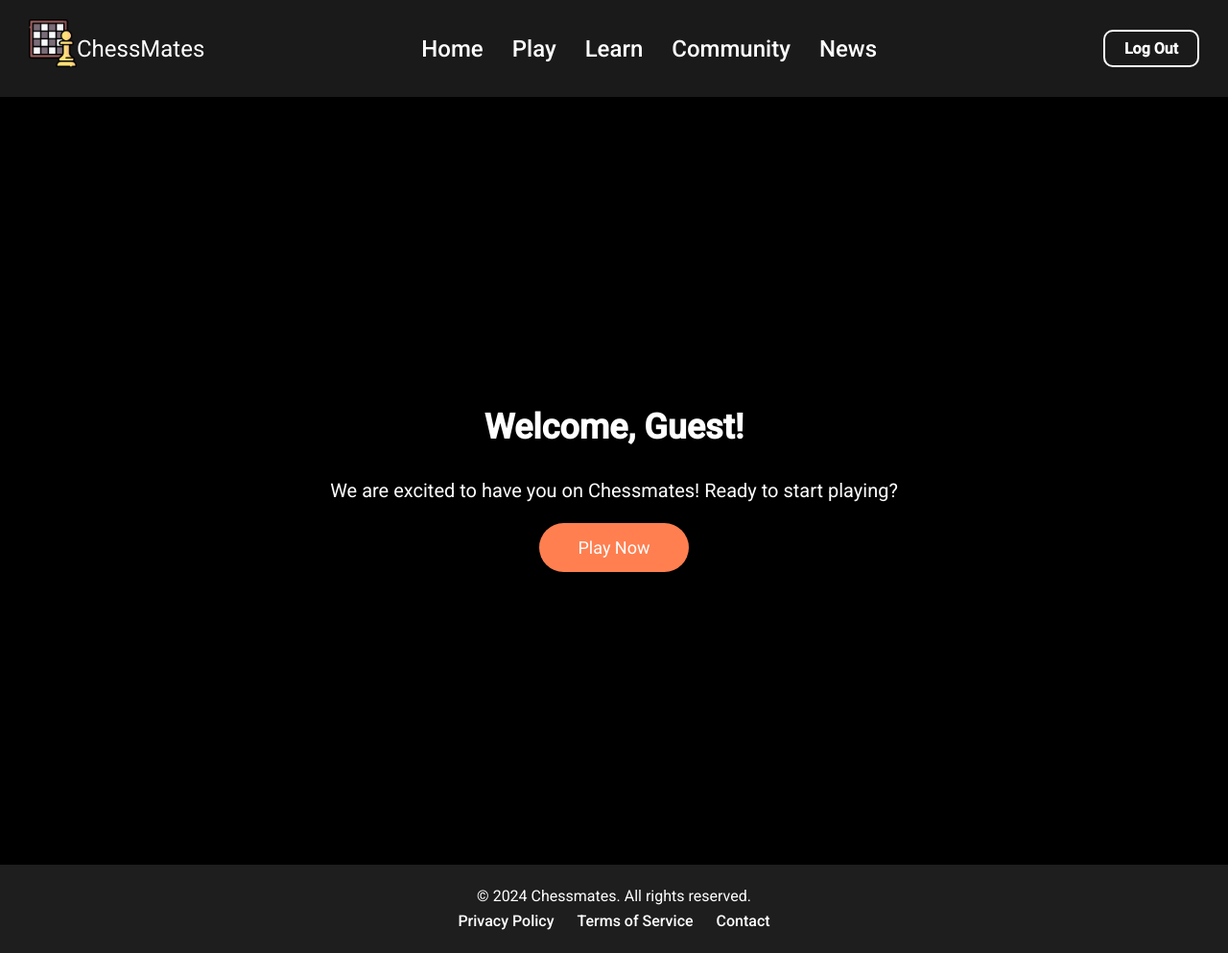
After one commit to Uday2k5/Chess-Project, a PHP site: page /welcome/welcome.php in a window 1280 px wide. The commit adds this page. Shown: the whole page at 96% size. Run offline with PHP 8.4, Linux system fonts and the light colour scheme.

Commit message:
added welcome and session for logged in user

```diff
--- a/Chessproject/index.php
+++ b/Chessproject/index.php
@@ -31,6 +31,7 @@
                 <!-- <button id="undoBtn">Undo</button> -->
                 <button id="resignBtn">Resign</button>
                 <button id="drawBtn">Offer Draw</button>
+                <button id="drawBtn">New Game</button>
             </div>
         </div>
 
--- /dev/null
+++ b/Chessproject/welcome/welcome.css
@@ -0,0 +1,152 @@
+* {
+    margin: 0;
+    padding: 0;
+    box-sizing: border-box;
+}
+
+body {
+    font-family: 'Roboto', sans-serif;
+    background-color: black;
+    color: #333;
+    line-height: 1.6;
+}
+
+header {
+    background-color: #1a1a1a;
+    color: white;
+    padding: 20px 30px;
+    box-shadow: 0 4px 10px rgba(0, 0, 0, 0.1);
+}
+
+.logo{
+    display: flex;
+    align-items: center;
+    justify-content: center;
+    flex-direction: row;
+    font-size:1.5rem;
+
+}
+ .logoimg{
+    width: 50px;
+    height: auto;
+ }
+nav {
+    display: flex;
+    justify-content: space-between;
+    align-items: center;
+}
+
+.nav-links {
+    list-style: none;
+    display: flex;
+    gap: 30px;
+    font-size: 1rem;
+}
+
+.nav-links a {
+    color: white;
+    text-decoration: none;
+    font-weight: 500;
+    font-size: 1.5rem;
+    transition: color 0.3s ease;
+}
+
+.nav-links a:hover {
+    color: #f39c12;
+}
+
+.auth-buttons{
+    display: flex;
+    flex-direction: row;
+    justify-content: space-between;
+    align-items: center;
+}
+
+.auth-buttons .btn {
+    text-decoration: none;
+    font-weight: 600;
+    background: transparent;
+    border: 2px solid #fff;
+    border-radius: 10px;
+    outline: none;
+    padding: 5px 20px;
+    color: white;
+    display: flex;
+    align-items: center;
+    /* margin-top: 30px; */
+    margin-left: 10px;
+    cursor: pointer;
+    transition: all 0.3s ease-in-out;
+}
+
+.auth-buttons .btn:hover {
+    background-color: #0056b3;
+}
+
+.hero {
+    /* background-image: url('../img/chessbg.png'); */
+    background-size: cover;
+    background-position: center;
+    height: 100vh;
+    display: flex;
+    align-items: center;
+    justify-content: center;
+    color: white;
+    text-align: center;
+    position: relative;
+    overflow: hidden;
+}
+
+
+.hero h1 {
+    font-size: 36px;
+    margin-bottom: 20px;
+}
+
+.hero p {
+    font-size: 20px;
+    margin-bottom: 30px;
+}
+
+.hero .btn-playnow {
+    background-color: #ff7f50;
+    color: #fff;
+    padding: 15px 40px;
+    font-size: 18px;
+    border-radius: 50px;
+    text-decoration: none;
+    transition: background-color 0.3s;
+}
+
+.hero .btn-playnow:hover {
+    background-color: #e0633b;
+}
+
+/* Footer */
+footer {
+    background-color: #1e1e1e;
+    color: #fff;
+    text-align: center;
+    padding: 20px 0;
+}
+
+footer ul {
+    list-style-type: none;
+    padding: 0;
+}
+
+footer ul li {
+    display: inline;
+    margin: 0 10px;
+}
+
+footer ul li a {
+    color: #fff;
+    text-decoration: none;
+    font-weight: 500;
+    font-size: 16px;
+}
+
+footer ul li a:hover {
+    text-decoration: underline;
+}
--- /dev/null
+++ b/Chessproject/welcome/welcome.php
@@ -0,0 +1,60 @@
+<?php
+session_start();
+
+if (isset($_SESSION['username'])) {
+    $username = $_SESSION['username'];
+} else {
+    $username = "Guest";
+}
+?>
+
+<!DOCTYPE html>
+<html lang="en">
+<head>
+    <meta charset="UTF-8">
+    <meta name="viewport" content="width=device-width, initial-scale=1.0">
+    <title>Welcome to Chessmates</title>
+    <link rel="stylesheet" href="welcome.css">
+    <link href="https://fonts.googleapis.com/css2?family=Montserrat:wght@400;600&family=Roboto:wght@400;500&display=swap" rel="stylesheet">
+</head>
+<body>
+<header>
+        <nav>
+            <div class="logo">
+                <a href="#">
+                <img src="../img/chess.png" alt="Chessmates"  class = "logoimg"></a>
+                ChessMates
+            </div>
+            <ul class="nav-links">
+                <li><a href="#">Home</a></li>
+                <li><a href="../index.php">Play</a></li>
+                <li><a href="#Learn">Learn</a></li>
+                <li><a href="#Community">Community</a></li>
+                <li><a href="#news">News</a></li>
+            </ul>
+            <div class="auth-buttons">
+                <a href="logout.php" class="btn btn-logout">Log Out</a>
+            </div>
+        </nav>
+    </header>
+
+    <main>
+        <section class="hero">
+            <div class="hero-content">
+                <h1>Welcome, <?php echo htmlspecialchars($username); ?>!</h1>
+                <p>We are excited to have you on Chessmates! Ready to start playing?</p>
+                <a href="../index.php" class="btn btn-playnow">Play Now</a>
+            </div>
+        </section>
+    </main>
+
+    <footer>
+        <p>&copy; 2024 Chessmates. All rights reserved.</p>
+        <ul>
+            <li><a href="#">Privacy Policy</a></li>
+            <li><a href="#">Terms of Service</a></li>
+            <li><a href="#">Contact</a></li>
+        </ul>
+    </footer>
+</body>
+</html>
```
Also changed, not shown: Chessproject/signin/signin.php (+4 -5 lines).
